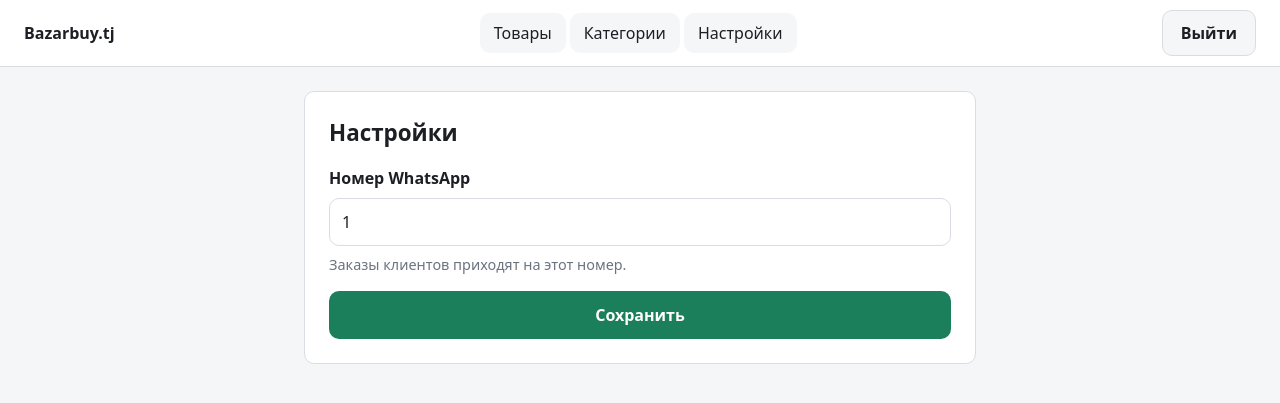
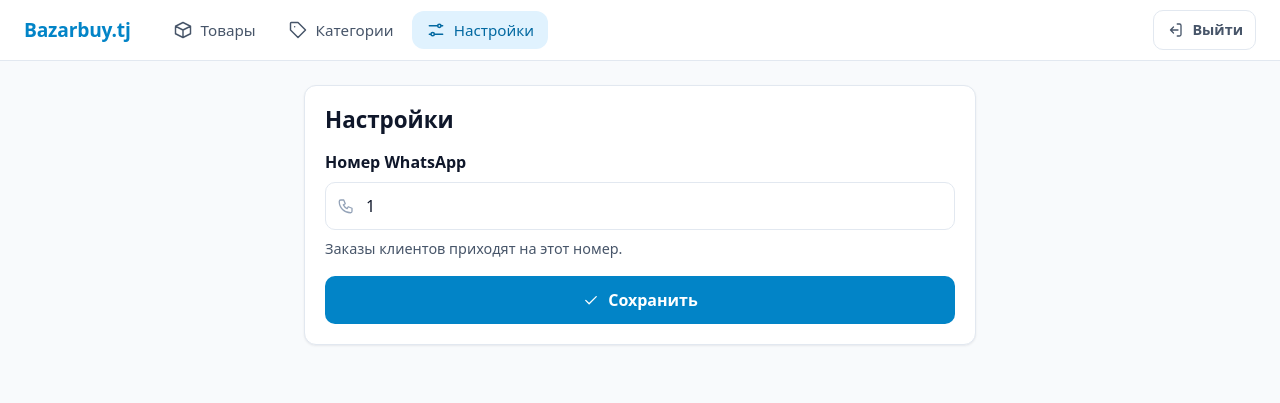
Before and after one commit to rmarufs/bazarbuy, a FastAPI app: template app/templates/admin/settings.html in a window 1280 px wide. Shown: the top 403 px of the page. Run offline with FastAPI, Linux system fonts and the light colour scheme; the template is opened without the code that fills it: most values are stand-ins (such as "Sample title", 1, 10 or a date in 2020); parts of the project's set-up code (start-up, migrations or seed data) failed here and were passed over.

Commit message:
feat: stage 3 design system and admin categories CRUD

```diff
--- a/app/main.py
+++ b/app/main.py
@@ -5,7 +5,7 @@ from fastapi.staticfiles import StaticFiles
 
 from app.core.config import settings
 from app.core.templating import BASE_DIR
-from app.routers import admin_auth, admin_settings
+from app.routers import admin_auth, admin_categories, admin_settings
 
 UPLOAD_PATH = Path(settings.UPLOAD_DIR)
 UPLOAD_PATH.mkdir(parents=True, exist_ok=True)
@@ -15,6 +15,7 @@ app.mount("/static", StaticFiles(directory=BASE_DIR / "static"), name="static")
 app.mount("/uploads", StaticFiles(directory=UPLOAD_PATH), name="uploads")
 app.include_router(admin_auth.router)
 app.include_router(admin_settings.router)
+app.include_router(admin_categories.router)
 
 
 @app.get("/health")
--- a/app/static/css/style.css
+++ b/app/static/css/style.css
@@ -1,17 +1,20 @@
-/* Mobile-first styles. Desktop tweaks at the bottom. */
+/* Design system. Mobile-first; desktop tweaks at the bottom. */
 :root {
-  --bg: #f5f6f8;
-  --surface: #fff;
-  --text: #1c1f24;
-  --muted: #6b7280;
-  --border: #d9dde3;
-  --primary: #1a7f5a;
-  --primary-dark: #146548;
-  --danger-bg: #fdecec;
-  --danger: #b42318;
-  --success-bg: #e7f6ee;
-  --success: #146548;
-  --radius: 10px;
+  --primary: #0284C7;
+  --primary-hover: #0369A1;
+  --primary-light: #E0F2FE;
+  --bg: #F8FAFC;
+  --surface: #FFFFFF;
+  --border: #E2E8F0;
+  --text: #0F172A;
+  --muted: #475569;
+  --danger: #EF4444;
+  --danger-light: #FEF2F2;
+  --success: #15803D;
+  --success-light: #F0FDF4;
+  --radius: 12px;
+  --shadow: 0 1px 2px rgba(15, 23, 42, 0.04), 0 1px 3px rgba(15, 23, 42, 0.04);
+  --focus-ring: 0 0 0 3px rgba(14, 165, 233, 0.2);
 }
 
 *, *::before, *::after { box-sizing: border-box; }
@@ -23,9 +26,32 @@ body {
   background: var(--bg);
 }
 
-h1 { margin: 0 0 16px; font-size: 1.4rem; }
+h1 { margin: 0 0 16px; font-size: 1.4rem; line-height: 1.25; }
+h2 { margin: 0 0 12px; font-size: 1.05rem; }
+.page-title { margin-bottom: 16px; }
 
 .container { max-width: 720px; margin: 0 auto; padding: 16px; }
+
+.visually-hidden {
+  position: absolute;
+  width: 1px;
+  height: 1px;
+  overflow: hidden;
+  clip-path: inset(50%);
+  white-space: nowrap;
+}
+
+.icon { flex: none; }
+
+/* Brand */
+.brand {
+  font-weight: 700;
+  font-size: 1.2rem;
+  letter-spacing: -0.01em;
+  color: var(--primary);
+  text-decoration: none;
+}
+.brand-lg { margin: 0 0 8px; font-size: 1.6rem; }
 
 /* Admin header: brand and logout on the first row, nav below on phones. */
 .admin-header {
@@ -39,7 +65,7 @@ h1 { margin: 0 0 16px; font-size: 1.4rem; }
   border-bottom: 1px solid var(--border);
 }
 
-.admin-brand { font-weight: 700; }
+.logout-form { margin: 0; }
 
 .admin-nav {
   display: flex;
@@ -49,28 +75,36 @@ h1 { margin: 0 0 16px; font-size: 1.4rem; }
 }
 
 .admin-nav a {
+  display: flex;
   flex: 1;
-  padding: 10px 8px;
-  text-align: center;
+  flex-direction: column;
+  align-items: center;
+  gap: 2px;
+  padding: 8px 4px;
+  font-size: 0.8rem;
+  font-weight: 500;
+  color: var(--muted);
   text-decoration: none;
-  color: var(--text);
   border-radius: var(--radius);
-  background: var(--bg);
 }
 
-.admin-nav a:hover { background: var(--border); }
+.admin-nav a:hover { background: var(--bg); color: var(--text); }
+.admin-nav a.active { background: var(--primary-light); color: var(--primary-hover); }
 
+/* Cards */
 .card {
   padding: 16px;
+  margin-bottom: 12px;
   background: var(--surface);
   border: 1px solid var(--border);
   border-radius: var(--radius);
+  box-shadow: var(--shadow);
 }
 
 .card-narrow { margin-top: 24px; }
 
+/* Forms */
 .form { display: flex; flex-direction: column; gap: 8px; }
-
 .form label { font-weight: 600; }
 
 input[type="text"],
@@ -80,44 +114,107 @@ input[type="tel"] {
   min-height: 48px;
   padding: 10px 12px;
   font: inherit;
-  color: inherit;
+  color: var(--text);
   background: var(--surface);
   border: 1px solid var(--border);
-  border-radius: var(--radius);
+  border-radius: 10px;
+  transition: border-color 0.15s, box-shadow 0.15s;
 }
 
-input:focus-visible,
-.btn:focus-visible,
-.admin-nav a:focus-visible {
-  outline: 3px solid rgba(26, 127, 90, 0.4);
-  outline-offset: 1px;
+input::placeholder { color: #94A3B8; }
+
+input:focus {
+  outline: none;
+  border-color: var(--primary);
+  box-shadow: var(--focus-ring);
 }
+
+.input-icon { position: relative; }
+.input-icon .icon {
+  position: absolute;
+  top: 50%;
+  left: 12px;
+  color: #94A3B8;
+  transform: translateY(-50%);
+}
+.input-icon input { padding-left: 40px; }
+
+.inline-form { display: flex; flex: 1; gap: 8px; margin: 0; }
+.inline-form input { flex: 1; min-width: 0; }
 
 .hint { margin: 0; font-size: 0.9rem; color: var(--muted); }
 
+/* Buttons */
 .btn {
+  display: inline-flex;
+  align-items: center;
+  justify-content: center;
+  gap: 8px;
   min-height: 48px;
-  padding: 10px 18px;
+  padding: 10px 16px;
   font: inherit;
   font-weight: 600;
-  border: 0;
-  border-radius: var(--radius);
+  border: 1px solid transparent;
+  border-radius: 10px;
   cursor: pointer;
+  transition: background-color 0.15s, color 0.15s, border-color 0.15s;
 }
 
-.btn-primary { margin-top: 8px; color: #fff; background: var(--primary); }
-.btn-primary:hover { background: var(--primary-dark); }
-.btn-secondary { min-height: 40px; color: var(--text); background: var(--bg); border: 1px solid var(--border); }
+.btn:focus-visible { outline: none; box-shadow: var(--focus-ring); }
 
-.alert { margin: 0 0 12px; padding: 10px 12px; border-radius: var(--radius); }
-.alert-error { color: var(--danger); background: var(--danger-bg); }
-.alert-success { color: var(--success); background: var(--success-bg); }
+.btn-block { width: 100%; margin-top: 8px; }
+.btn-sm { min-height: 40px; padding: 6px 12px; font-size: 0.9rem; }
+.btn-icon { width: 48px; padding: 0; }
+
+.btn-primary { color: #fff; background: var(--primary); }
+.btn-primary:hover { background: var(--primary-hover); }
+
+.btn-soft { color: var(--primary-hover); background: var(--primary-light); }
+.btn-soft:hover { background: #BAE6FD; }
+
+.btn-ghost { color: var(--muted); background: transparent; border-color: var(--border); }
+.btn-ghost:hover { color: var(--text); background: var(--bg); }
+
+.btn-danger { color: var(--danger); background: transparent; border-color: var(--border); }
+.btn-danger:hover { background: var(--danger-light); border-color: #FECACA; }
+
+/* Alerts */
+.alert { margin: 0 0 12px; padding: 10px 12px; border-radius: 10px; font-size: 0.95rem; }
+.alert-error { color: #B91C1C; background: var(--danger-light); border: 1px solid #FECACA; }
+.alert-success { color: var(--success); background: var(--success-light); border: 1px solid #BBF7D0; }
+
+/* Lists */
+.list-item-head {
+  display: flex;
+  align-items: center;
+  justify-content: space-between;
+  gap: 8px;
+  margin-bottom: 12px;
+}
+
+.list-item-title { font-weight: 600; overflow-wrap: anywhere; }
+
+.list-item-actions { display: flex; align-items: center; gap: 8px; }
+
+.badge {
+  flex: none;
+  padding: 2px 10px;
+  font-size: 0.8rem;
+  font-weight: 600;
+  color: var(--primary-hover);
+  background: var(--primary-light);
+  border-radius: 999px;
+}
+
+.empty { padding: 24px 0; text-align: center; color: var(--muted); }
 
 @media (min-width: 640px) {
   .admin-header { flex-wrap: nowrap; padding: 10px 24px; }
-  .admin-nav { order: 0; width: auto; }
-  .admin-nav a { flex: none; padding: 8px 14px; }
+  .admin-header .brand { order: 0; }
+  .admin-nav { order: 1; width: auto; margin-right: auto; margin-left: 16px; }
+  .logout-form { order: 2; }
+  .admin-nav a { flex: none; flex-direction: row; gap: 8px; padding: 8px 14px; font-size: 0.95rem; }
   .container { padding: 24px; }
-  .card { padding: 24px; }
+  .card { padding: 20px; }
   .card-narrow { max-width: 420px; margin: 48px auto 0; }
 }
--- /dev/null
+++ b/app/templates/admin/_icons.html
@@ -0,0 +1,17 @@
+{#- Inline SVG icons (24x24, stroke only). Usage: {{ icon("plus") }} -#}
+{% macro icon(name, size=20) -%}
+<svg class="icon" width="{{ size }}" height="{{ size }}" viewBox="0 0 24 24" fill="none" stroke="currentColor" stroke-width="1.75" stroke-linecap="round" stroke-linejoin="round" aria-hidden="true" focusable="false">
+  {%- if name == "plus" %}<path d="M12 5v14M5 12h14"/>
+  {%- elif name == "check" %}<path d="M5 12.5l4.5 4.5L19 7.5"/>
+  {%- elif name == "trash" %}<path d="M4 7h16M10 11v6M14 11v6M6 7l1 12a2 2 0 0 0 2 2h6a2 2 0 0 0 2-2l1-12M9 7V4h6v3"/>
+  {%- elif name == "box" %}<path d="M3 7.5L12 3l9 4.5v9L12 21l-9-4.5v-9zM3 7.5l9 4.5 9-4.5M12 12v9"/>
+  {%- elif name == "tag" %}<path d="M3 12V4a1 1 0 0 1 1-1h8l9 9-9 9-9-9zM8 8h.01"/>
+  {%- elif name == "settings" %}<path d="M4 7h10M18 7h2M4 17h2M10 17h10"/><circle cx="16" cy="7" r="2"/><circle cx="8" cy="17" r="2"/>
+  {%- elif name == "logout" %}<path d="M15 4h3a2 2 0 0 1 2 2v12a2 2 0 0 1-2 2h-3M10 8l-4 4 4 4M6 12h10"/>
+  {%- elif name == "user" %}<circle cx="12" cy="8" r="4"/><path d="M4 21a8 8 0 0 1 16 0"/>
+  {%- elif name == "lock" %}<rect x="5" y="11" width="14" height="10" rx="2"/><path d="M8 11V7a4 4 0 0 1 8 0v4"/>
+  {%- elif name == "phone" %}<path d="M5 4h4l2 5-2.5 1.5a11 11 0 0 0 5 5L15 13l5 2v4a2 2 0 0 1-2 2A15 15 0 0 1 3 6a2 2 0 0 1 2-2z"/>
+  {%- elif name == "login" %}<path d="M9 4H6a2 2 0 0 0-2 2v12a2 2 0 0 0 2 2h3M14 8l4 4-4 4M18 12H8"/>
+  {%- endif %}
+</svg>
+{%- endmacro %}
--- a/app/templates/admin/base.html
+++ b/app/templates/admin/base.html
@@ -1,3 +1,4 @@
+{% from "admin/_icons.html" import icon %}
 <!DOCTYPE html>
 <html lang="ru">
 <head>
@@ -10,15 +11,23 @@
 <body>
   {% block nav %}
   <header class="admin-header">
-    <span class="admin-brand">Bazarbuy.tj</span>
+    <a class="brand" href="/admin">Bazarbuy.tj</a>
+    <form method="post" action="/admin/logout" class="logout-form">
+      <button type="submit" class="btn btn-ghost btn-sm">
+        {{ icon("logout", 18) }}<span>Выйти</span>
+      </button>
+    </form>
     <nav class="admin-nav" aria-label="Админка">
-      <a href="/admin/products">Товары</a>
-      <a href="/admin/categories">Категории</a>
-      <a href="/admin/settings">Настройки</a>
+      <a href="/admin/products"{% if active_nav == "products" %} class="active" aria-current="page"{% endif %}>
+        {{ icon("box") }}<span>Товары</span>
+      </a>
+      <a href="/admin/categories"{% if active_nav == "categories" %} class="active" aria-current="page"{% endif %}>
+        {{ icon("tag") }}<span>Категории</span>
+      </a>
+      <a href="/admin/settings"{% if active_nav == "settings" %} class="active" aria-current="page"{% endif %}>
+        {{ icon("settings") }}<span>Настройки</span>
+      </a>
     </nav>
-    <form method="post" action="/admin/logout">
-      <button type="submit" class="btn btn-secondary">Выйти</button>
-    </form>
   </header>
   {% endblock %}
   <main class="container">
--- a/app/templates/admin/settings.html
+++ b/app/templates/admin/settings.html
@@ -1,4 +1,6 @@
 {% extends "admin/base.html" %}
+{% from "admin/_icons.html" import icon %}
+{% set active_nav = "settings" %}
 {% block title %}Настройки{% endblock %}
 {% block content %}
 <section class="card">
@@ -7,11 +9,16 @@
   {% if error %}<p class="alert alert-error" role="alert">{{ error }}</p>{% endif %}
   <form method="post" action="/admin/settings" class="form">
     <label for="whatsapp_number">Номер WhatsApp</label>
-    <input id="whatsapp_number" name="whatsapp_number" type="tel"
-           value="{{ whatsapp_number }}" placeholder="+992901234567"
-           autocomplete="off" inputmode="tel">
+    <div class="input-icon">
+      {{ icon("phone", 18) }}
+      <input id="whatsapp_number" name="whatsapp_number" type="tel"
+             value="{{ whatsapp_number }}" placeholder="+992901234567"
+             autocomplete="off" inputmode="tel">
+    </div>
     <p class="hint">Заказы клиентов приходят на этот номер.</p>
-    <button type="submit" class="btn btn-primary">Сохранить</button>
+    <button type="submit" class="btn btn-primary btn-block">
+      {{ icon("check", 18) }}<span>Сохранить</span>
+    </button>
   </form>
 </section>
 {% endblock %}
```
Also changed, not shown: app/routers/admin_categories.py (added, +94 -0 lines), app/schemas/category.py (added, +17 -0 lines), app/services/category_service.py (added, +120 -0 lines), app/templates/admin/categories.html (added, +55 -0 lines), app/templates/admin/login.html (+15 -5 lines), tests/api/test_admin_categories.py (added, +145 -0 lines), tests/conftest.py (+13 -0 lines).
